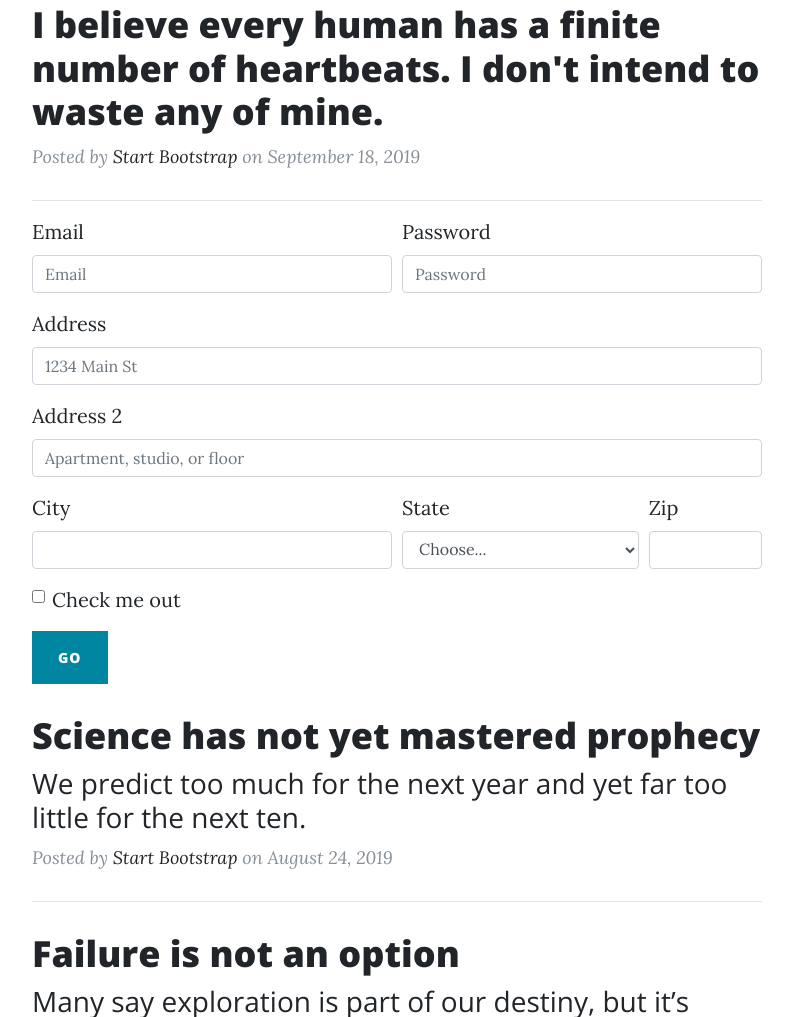
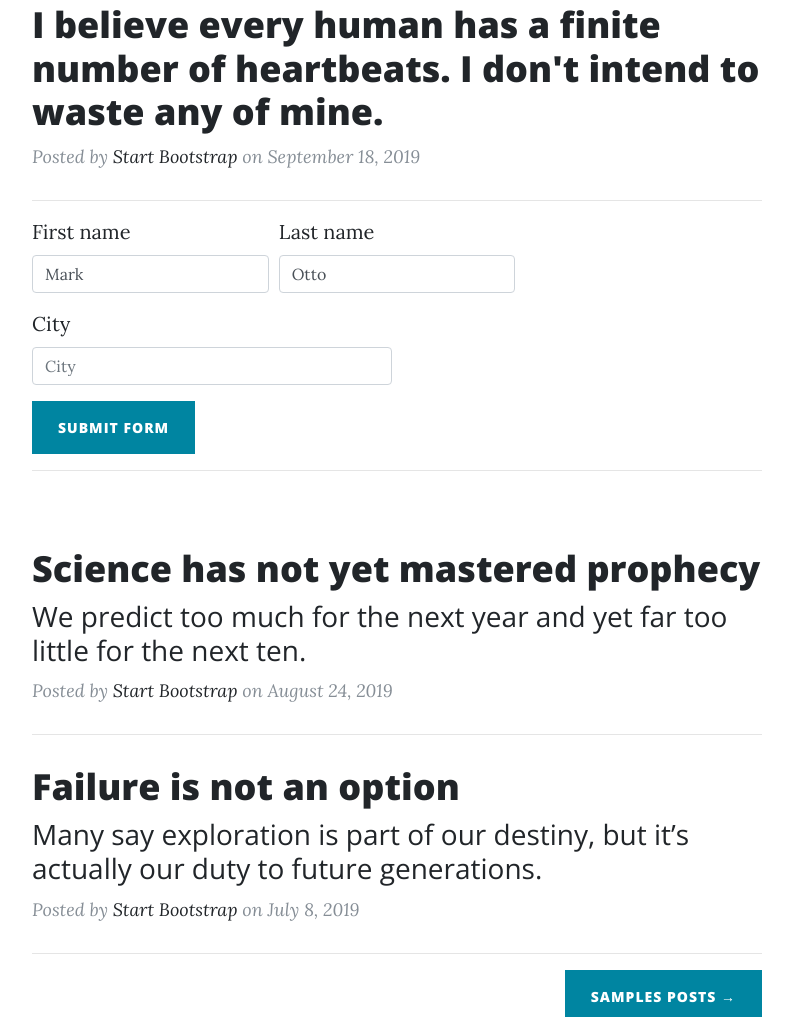
Before and after one commit to nicocouz/Commanders_Act, a website: page index.html in a window 1280 px wide. Shown: the part 837-1854 px from the top of the page, without its empty margins (243-1036 px from the left). Drawn offline with nearby package versions, Linux system fonts and the light colour scheme.

Commit message:
form added

```diff
--- a/index.html
+++ b/index.html
@@ -110,52 +110,37 @@
             on September 18, 2019</p>
         </div>
         <hr>
-        <form>
+        <form class="needs-validation" novalidate>
           <div class="form-row">
-            <div class="form-group col-md-6">
-              <label for="inputEmail4">Email</label>
-              <input type="email" class="form-control" id="inputEmail4" placeholder="Email">
+            <div class="col-md-4 mb-3">
+              <label for="validationTooltip01">First name</label>
+              <input type="text" class="form-control" id="validationTooltip01" placeholder="First name" value="Mark" required>
+              <div class="valid-tooltip">
+                Looks good!
+              </div>
             </div>
-            <div class="form-group col-md-6">
-              <label for="inputPassword4">Password</label>
-              <input type="password" class="form-control" id="inputPassword4" placeholder="Password">
+            <div class="col-md-4 mb-3">
+              <label for="validationTooltip02">Last name</label>
+              <input type="text" class="form-control" id="validationTooltip02" placeholder="Last name" value="Otto" required>
+              <div class="valid-tooltip">
+                Looks good!
+              </div>
+            </div>
+
+          </div>
+          <div class="form-row">
+            <div class="col-md-6 mb-3">
+              <label for="validationTooltip03">City</label>
+              <input type="text" class="form-control" id="validationTooltip03" placeholder="City" required>
+              <div class="invalid-tooltip">
+                Please provide a valid city.
+              </div>
             </div>
           </div>
-          <div class="form-group">
-            <label for="inputAddress">Address</label>
-            <input type="text" class="form-control" id="inputAddress" placeholder="1234 Main St">
-          </div>
-          <div class="form-group">
-            <label for="inputAddress2">Address 2</label>
-            <input type="text" class="form-control" id="inputAddress2" placeholder="Apartment, studio, or floor">
-          </div>
-          <div class="form-row">
-            <div class="form-group col-md-6">
-              <label for="inputCity">City</label>
-              <input type="text" class="form-control" id="inputCity">
-            </div>
-            <div class="form-group col-md-4">
-              <label for="inputState">State</label>
-              <select id="inputState" class="form-control">
-                <option selected>Choose...</option>
-                <option>...</option>
-              </select>
-            </div>
-            <div class="form-group col-md-2">
-              <label for="inputZip">Zip</label>
-              <input type="text" class="form-control" id="inputZip">
-            </div>
-          </div>
-          <div class="form-group">
-            <div class="form-check">
-              <input class="form-check-input" type="checkbox" id="gridCheck">
-              <label class="form-check-label" for="gridCheck">
-                Check me out
-              </label>
-            </div>
-          </div>
-          <button type="submit" class="btn btn-primary">Go</button>
+          <button class="btn btn-primary" type="submit">Submit form</button>
         </form>
+        <hr>
+        <br>
         <div class="post-preview">
           <a href="post.html">
             <h2 class="post-title">
```
